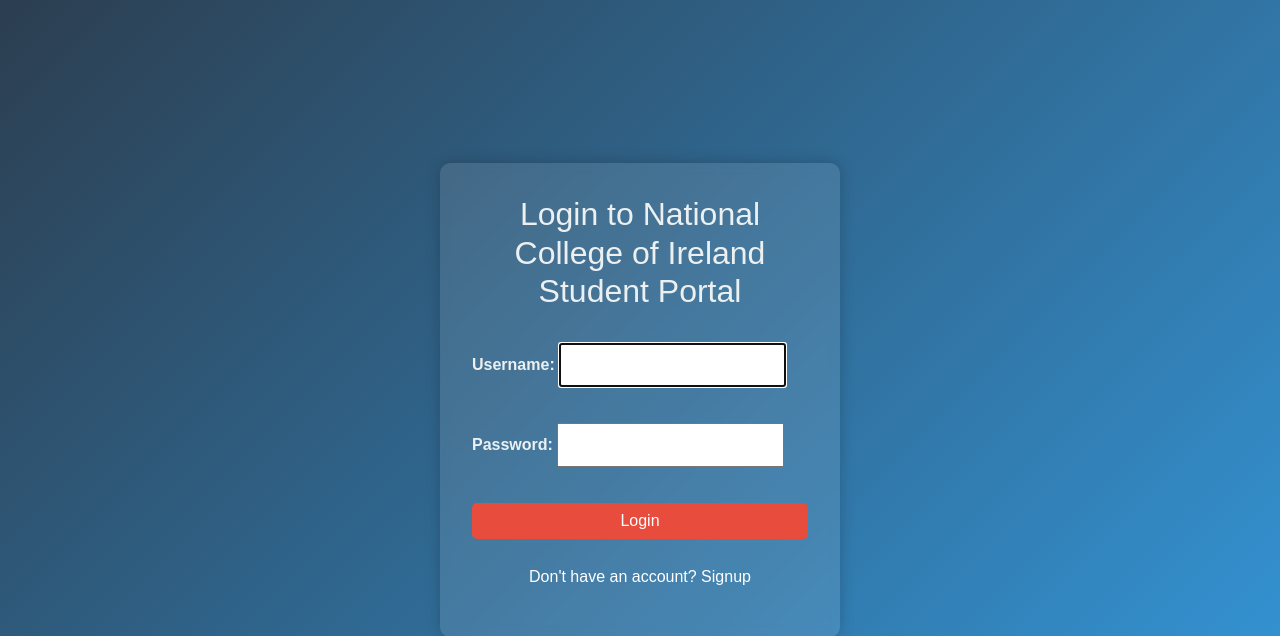
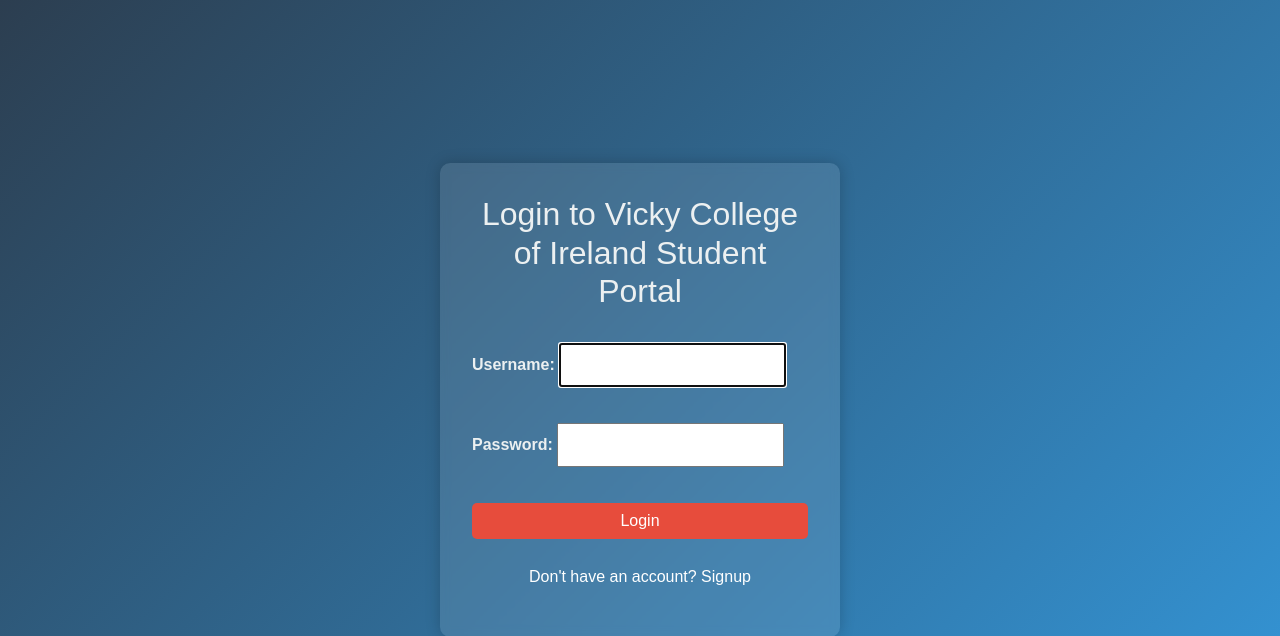
Before and after one commit to Vikas27231/Cloud-Student_Management_System, a Django app: page /login/ in a window 1280 px wide. Shown: the top 636 px of the page. Run offline with Django 5.2, Linux system fonts and the light colour scheme; parts of the project's set-up code (start-up, migrations or seed data) failed here and were passed over; some libraries are stand-ins or nearby versions.

Commit message:
Update login.html

```diff
--- a/students/templates/login.html
+++ b/students/templates/login.html
@@ -60,7 +60,7 @@
 </head>
 <body>
     <div class="login-container">
-        <h2>Login to National College of Ireland Student Portal</h2>
+        <h2>Login to Vicky College of Ireland Student Portal</h2>
         <form method="post" class="mt-4">
             {% csrf_token %}
             {{ form.as_p }}
```
